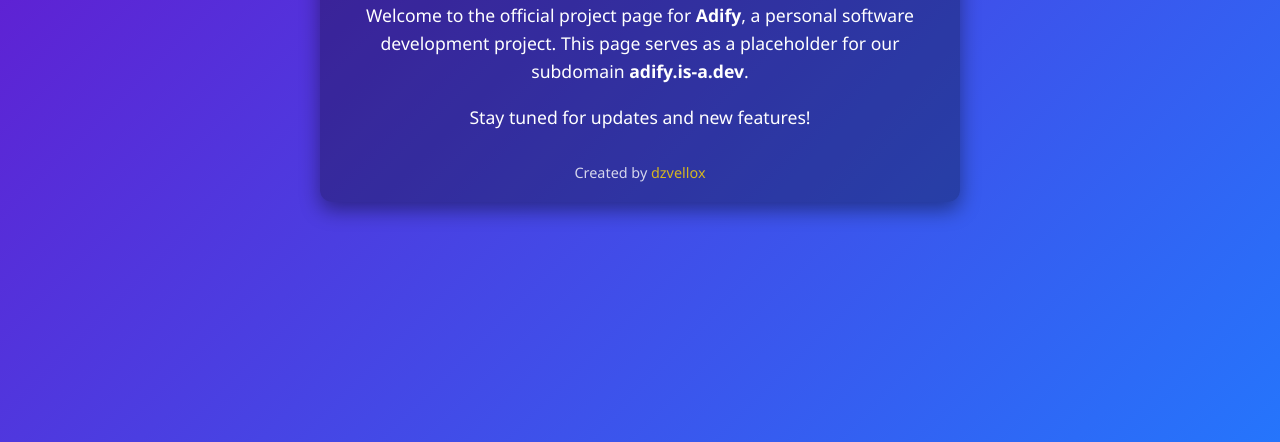
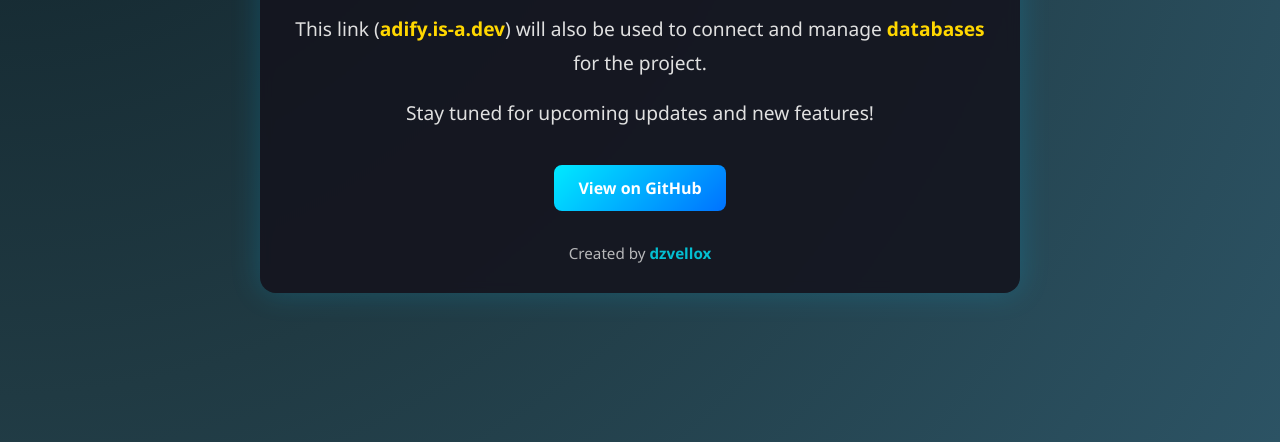
Before and after one commit to dzvellox/adify, a plain HTML site: page index.html in a window 1280 px wide. Shown: the part 358-800 px from the top of the page. Drawn offline with Linux system fonts and the light colour scheme.

Commit message:
Update index.html
change

```diff
--- a/index.html
+++ b/index.html
@@ -7,50 +7,88 @@
   <style>
     body {
       font-family: 'Segoe UI', Tahoma, Geneva, Verdana, sans-serif;
-            background: linear-gradient(135deg, #6a11cb, #2575fc);
-            color: #fff;
+      background: radial-gradient(circle at top left, #0f2027, #203a43, #2c5364);
+      color: #e0e0e0;
       margin: 0;
       padding: 0;
       display: flex;
       justify-content: center;
       align-items: center;
       min-height: 100vh;
+    }
+
+    .card {
+      max-width: 700px;
+      width: 90%;
+      background: rgba(20, 20, 30, 0.9);
+      border-radius: 16px;
+      padding: 30px;
+      box-shadow: 0 0 30px rgba(0, 200, 255, 0.2);
       text-align: center;
+      backdrop-filter: blur(6px);
     }
-        .container {
-            max-width: 600px;
-            padding: 20px;
-            background: rgba(0, 0, 0, 0.3);
-            border-radius: 12px;
-            box-shadow: 0 8px 20px rgba(0, 0, 0, 0.4);
+
+    h1 {
+      font-size: 2.8rem;
+      margin-bottom: 1rem;
+      color: #00eaff;
+      text-shadow: 0 0 12px rgba(0, 234, 255, 0.7);
     }
-        h1 {
-            font-size: 2.5rem;
-            margin-bottom: 1rem;
+
+    p {
+      font-size: 1.2rem;
+      line-height: 1.8;
+      margin: 15px 0;
     }
-        p {
-            font-size: 1.1rem;
-            line-height: 1.6;
+
+    strong {
+      color: #ffd700;
     }
+
     a {
+      color: #00eaff;
+      text-decoration: none;
+      font-weight: bold;
+      transition: 0.3s;
+    }
+
+    a:hover {
       color: #ffd700;
-            text-decoration: none;
+      text-shadow: 0 0 8px #ffd700;
     }
-        a:hover {
-            text-decoration: underline;
-        }
+
     footer {
       margin-top: 2rem;
-            font-size: 0.9rem;
+      font-size: 0.95rem;
       opacity: 0.8;
+    }
+
+    .btn {
+      display: inline-block;
+      margin-top: 20px;
+      padding: 12px 24px;
+      border-radius: 8px;
+      background: linear-gradient(135deg, #00eaff, #0072ff);
+      color: #fff;
+      font-weight: bold;
+      text-decoration: none;
+      transition: 0.3s;
+    }
+
+    .btn:hover {
+      background: linear-gradient(135deg, #ffd700, #ff8000);
+      transform: scale(1.05);
+      box-shadow: 0 0 15px rgba(255, 215, 0, 0.6);
     }
   </style>
 </head>
 <body>
-    <div class="container">
+  <div class="card">
     <h1>Adify Project</h1>
-        <p>Welcome to the official project page for <strong>Adify</strong>, a personal software development project. This page serves as a placeholder for our subdomain <strong>adify.is-a.dev</strong>.</p>
-        <p>Stay tuned for updates and new features!</p>
+    <p>Welcome to the official page of <strong>Adify</strong>, a personal software development project.</p>
+    <p>This link (<strong>adify.is-a.dev</strong>) will also be used to connect and manage <strong>databases</strong> for the project.</p>
+    <p>Stay tuned for upcoming updates and new features!</p>
+    <a href="https://github.com/dzvellox" class="btn" target="_blank">View on GitHub</a>
     <footer>Created by <a href="https://github.com/dzvellox" target="_blank">dzvellox</a></footer>
   </div>
 </body>
```
Lines whose indentation alone changed are shown as unchanged.
